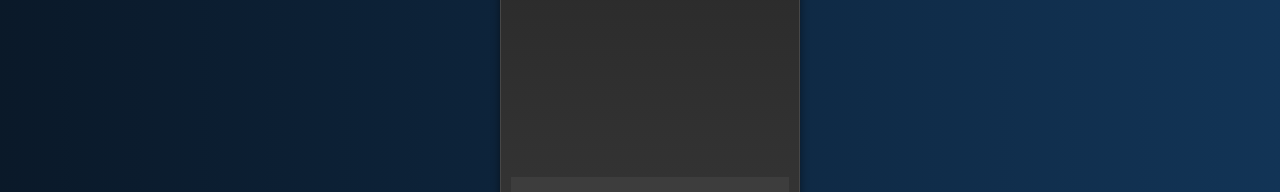
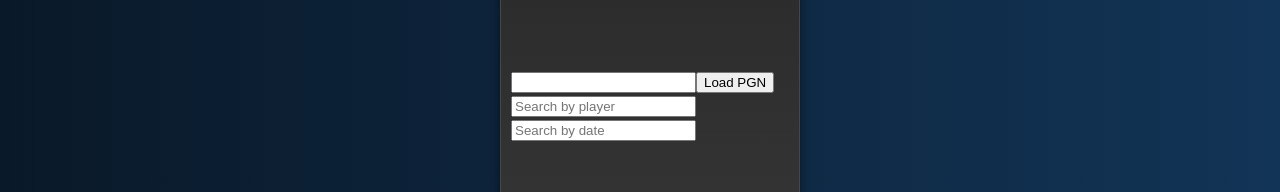
Before and after one commit to Nikhiltien/Bluefairy, a React (Create React App) app in the folder gui/bluefairy/: page / in a window 1280 px wide. Both pictures are taken after a click on the tab "GAME LIBRARY". Shown: the part 331-523 px from the top of the page. Built offline with nearby package versions, Linux system fonts and the light colour scheme.

Commit message:
GameLibraryTab

```diff
--- a/gui/bluefairy/src/ParentComponent.js
+++ b/gui/bluefairy/src/ParentComponent.js
@@ -44,6 +44,17 @@ const ParentComponent = () => {
         setCurrentStep(prevStep => prevStep + 1);
     }, []);
 
+    const loadGameFromPgn = (pgn) => {
+        const game = new Chess();
+        if (game.loadPgn(pgn)) {
+            setGamePosition(game.fen());
+            setMoveHistory(game.history());
+            setCurrentStep(game.history().length);
+        } else {
+            console.error("Invalid PGN");
+        }
+    };
+
     // Logic to flip the board
     const flipBoard = () => {
         setBoardOrientation(boardOrientation === 'white' ? 'black' : 'white');
@@ -65,7 +76,8 @@ const ParentComponent = () => {
                 startNewGame={startNewGame}
                 navigateHistory={navigateHistory}
                 flipBoard={flipBoard}
-                moveHistory={moveHistory} />
+                moveHistory={moveHistory}
+                loadGameFromPgn={loadGameFromPgn} />
 
         </div>
     );
--- /dev/null
+++ b/gui/bluefairy/src/components/GameLibraryTab.js
@@ -0,0 +1,21 @@
+import React, { useState } from 'react';
+
+const GameLibraryTab = ({ loadGameFromPgn }) => {
+    const [pgnInput, setPgnInput] = useState('');
+
+    const handlePgnInputChange = (event) => {
+        setPgnInput(event.target.value);
+    };
+
+    return (
+        <div>
+            <input type="text" value={pgnInput} onChange={handlePgnInputChange} />
+            <button onClick={() => loadGameFromPgn(pgnInput)}>Load PGN</button>
+            <input type="text" placeholder="Search by player" />
+            <input type="text" placeholder="Search by date" />
+            {/* Additional search criteria */}
+        </div>
+    );
+};
+
+export default GameLibraryTab;
--- a/gui/bluefairy/src/components/SideMenu.js
+++ b/gui/bluefairy/src/components/SideMenu.js
@@ -1,4 +1,5 @@
 import React, { useState } from 'react';
+import GameLibraryTab from './GameLibraryTab';
 import { Paper, Tabs, Tab, IconButton, Menu, MenuItem, List, ListItem, Grid, ListItemText } from '@mui/material';
 import ArrowBackIosNewIcon from '@mui/icons-material/ArrowBackIosNew';
 import ArrowForwardIosIcon from '@mui/icons-material/ArrowForwardIos';
@@ -33,7 +34,7 @@ const MoveHistoryList = styled(List)({
     marginTop: '10px',
 });
 
-const SideMenu = ({ startNewGame, navigateHistory, flipBoard, moveHistory }) => {
+const SideMenu = ({ startNewGame, navigateHistory, flipBoard, moveHistory, loadGameFromPgn }) => {
     const [value, setValue] = useState(0);
     const [settingsAnchorEl, setSettingsAnchorEl] = useState(null);
 
@@ -65,6 +66,8 @@ const SideMenu = ({ startNewGame, navigateHistory, flipBoard, moveHistory }) =>
                 <WhiteTextTab label="Game Library" />
                 <WhiteTextTab label="Settings" onClick={handleOpenSettings} />
             </Tabs>
+
+            {value === 1 && <GameLibraryTab loadGameFromPgn={loadGameFromPgn} />}
 
             {/* Settings Menu */}
             <Menu
```
